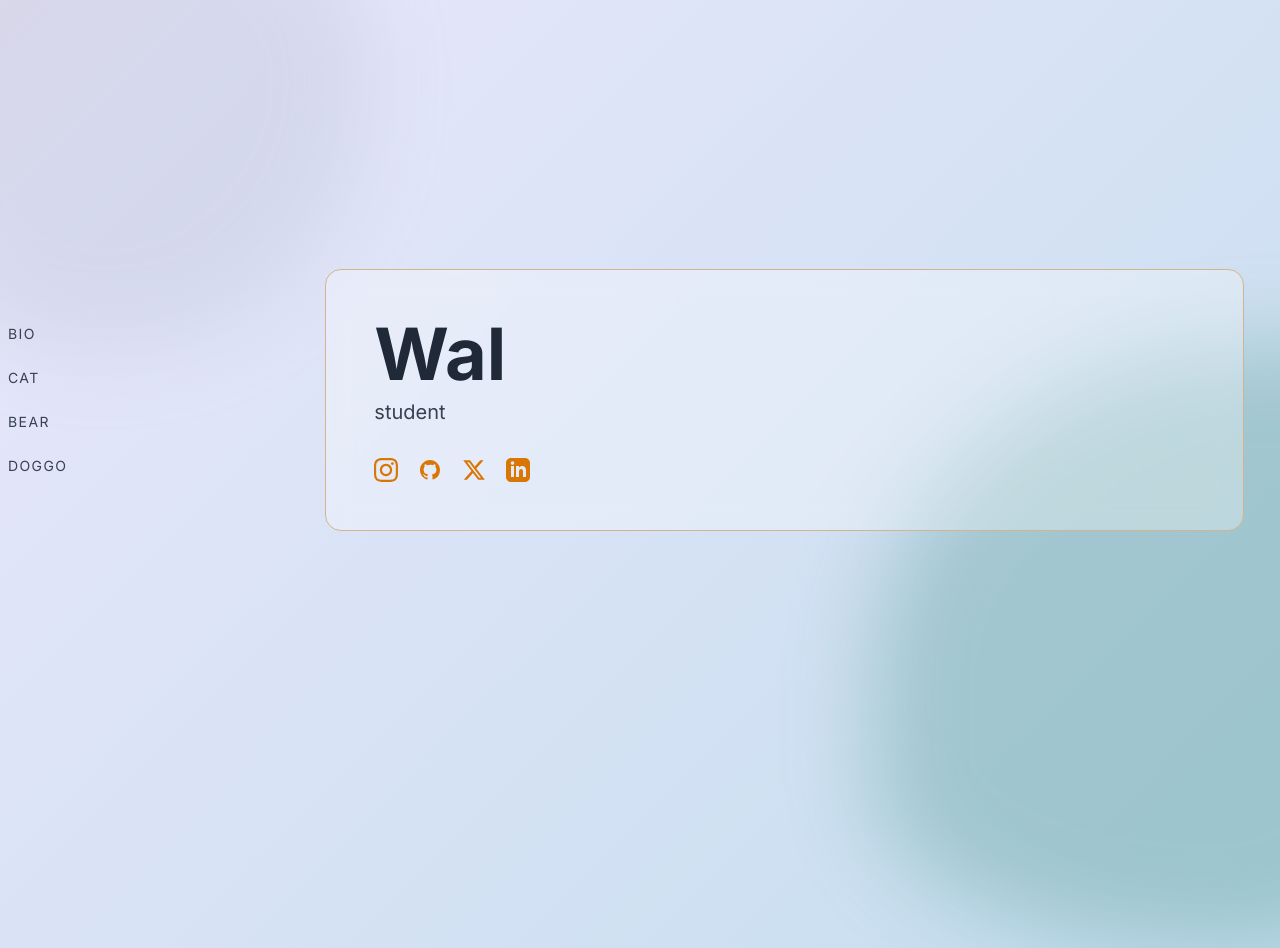
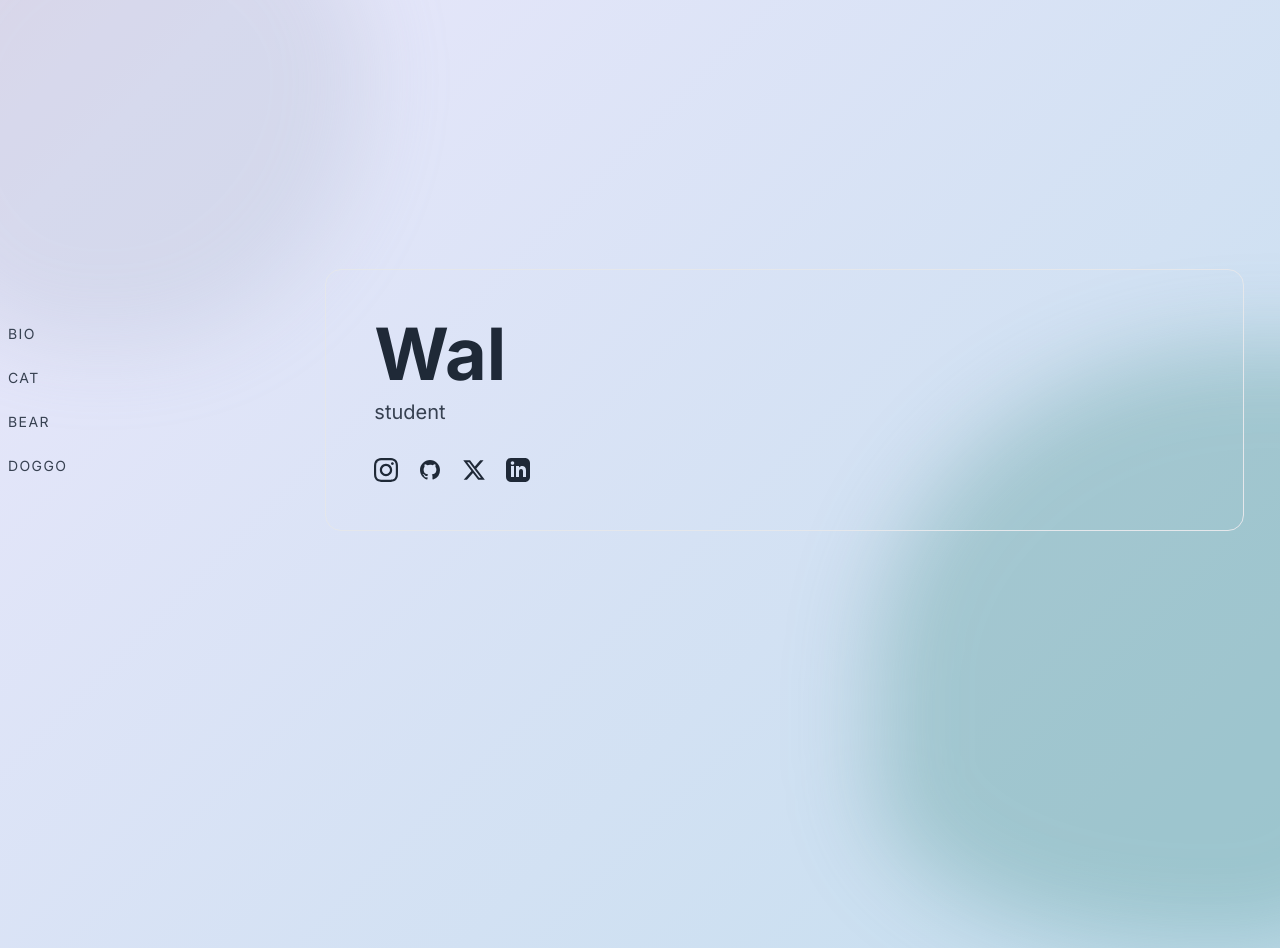
Before and after one commit to Maxylium/Maxylium.github.io, a plain HTML site: page index.html in a window 1280 px wide. Shown: the top 948 px of the page. Drawn offline with nearby package versions, Linux system fonts and the light colour scheme.

Commit message:
Update index.html

```diff
--- a/index.html
+++ b/index.html
@@ -3,8 +3,8 @@
 <head>
     <meta charset="UTF-8" />
     <meta name="viewport" content="width=device-width, initial-scale=1" />
-    <title>itswal.me</title>
-    <script src="https://cdn.tailwindcss.com"></script>
+    <title>itswal</title>
+    <link href="https://cdn.jsdelivr.net/npm/tailwindcss@2.2.19/dist/tailwind.min.css" rel="stylesheet">
     <link rel="preconnect" href="https://fonts.googleapis.com" />
     <link rel="preconnect" href="https://fonts.gstatic.com" crossorigin />
     <link
```
